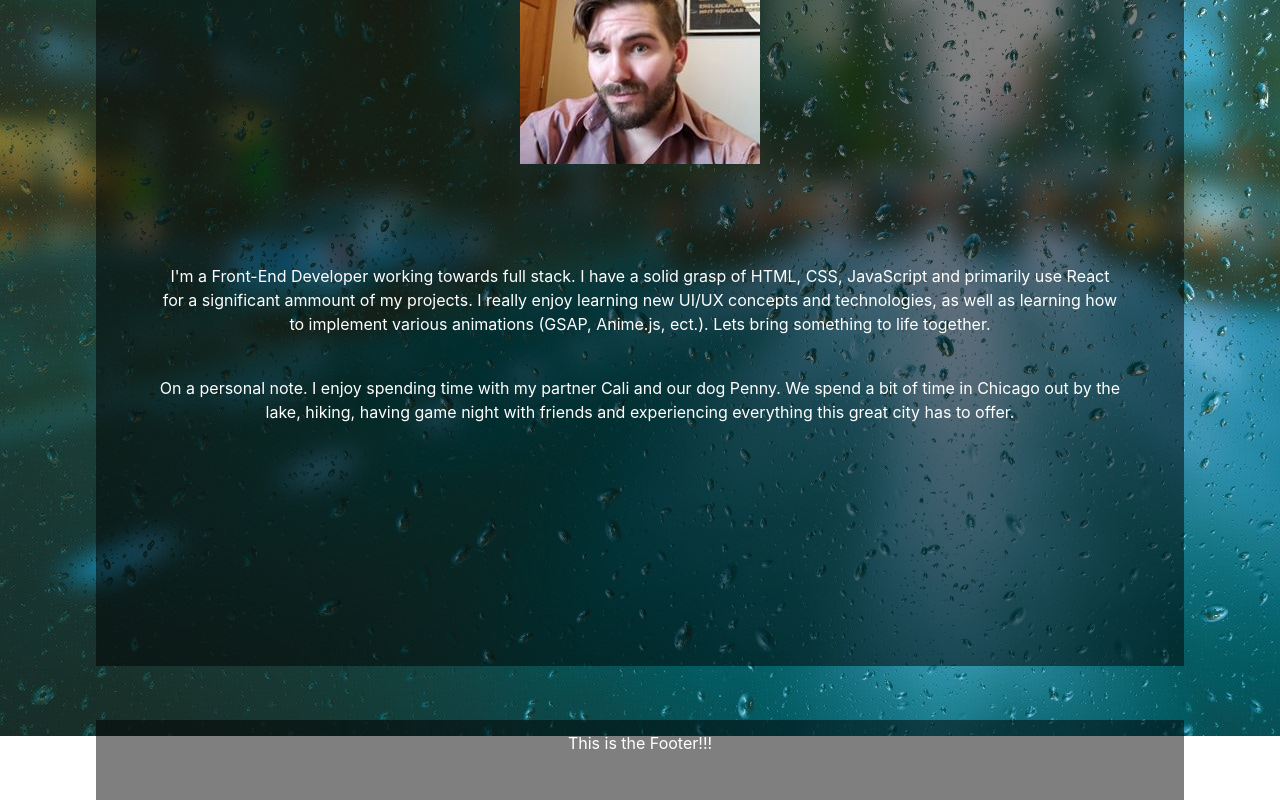
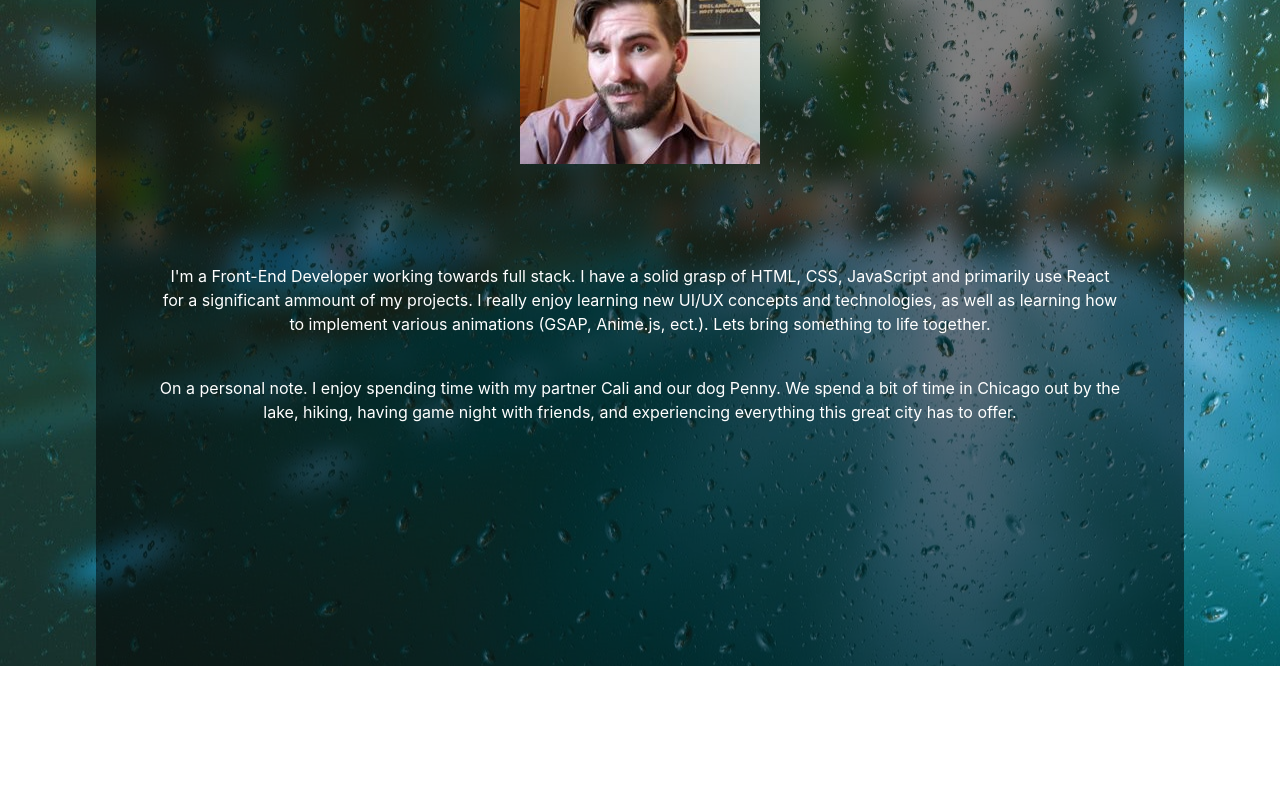
Before and after one commit to JHaydenDev/MyPortfolioPage, a React (Create React App) app in the folder my-site/: page /about in a window 1280 px wide. Shown: the part 464-1264 px from the top of the page. After the commit the page ends 1130 px from the top, so only its background shows below. Built offline with nearby package versions, Linux system fonts and the light colour scheme.

Commit message:
Deployment

```diff
--- a/my-site/src/App.js
+++ b/my-site/src/App.js
@@ -2,7 +2,6 @@ import React, { Component } from "react";
 import "./App.css";
 import Header from "./Components/Header/Header";
 import Body from "./Components/Body/Body";
-import Footer from "./Components/Footer/Footer";
 import { BrowserRouter as Router, Route, Link } from "react-router-dom";
 import styled from "styled-components";
 import BackgroundImg from "./Background.jpg";
@@ -29,7 +28,7 @@ class App extends Component {
           <Router>
             <Body />
           </Router>
-          <Footer />
+
         </AppWrapper>
       </BackgroundLayer>
     );
--- a/my-site/src/Components/Body/About.js
+++ b/my-site/src/Components/Body/About.js
@@ -51,7 +51,7 @@ class About extends Component {
           <p>
             On a personal note. I enjoy spending time with my partner Cali and
             our dog Penny. We spend a bit of time in Chicago out by the lake,
-            hiking, having game night with friends and experiencing everything
+            hiking, having game night with friends, and experiencing everything
             this great city has to offer.
           </p>
         </ParagraphWrapper>
```
Also changed, not shown: my-site/package.json (+8 -2 lines), 2 other files (tests, documents, lock files or other folders).
